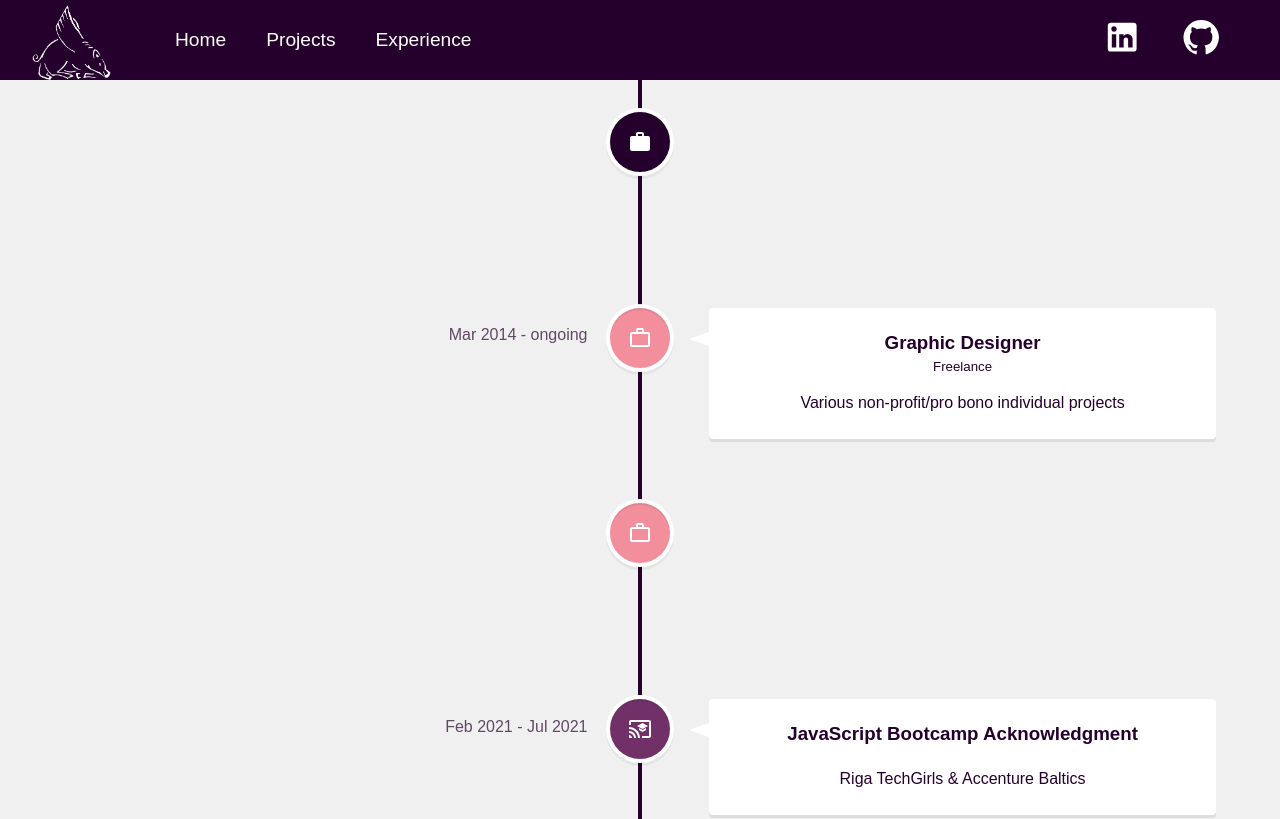
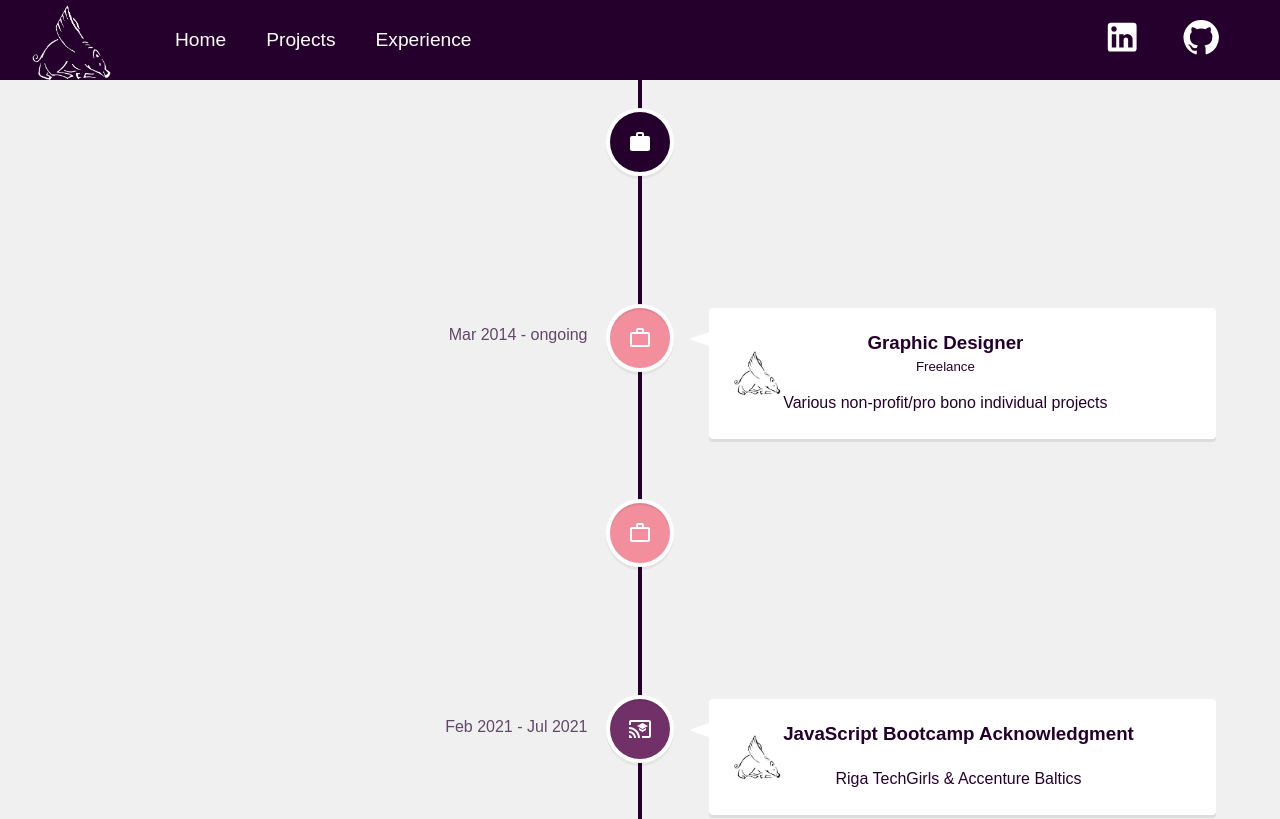
Before and after one commit to SabineZilde/Portfolio-project, a React (Create React App) app: page /experience in a window 1280 px wide. Shown: the top 819 px of the page. Built offline with nearby package versions, Linux system fonts and the light colour scheme.

Commit message:
feat: try out logo possition  in exp page

```diff
--- a/src/pages/Experience.jsx
+++ b/src/pages/Experience.jsx
@@ -10,6 +10,7 @@ import InternshipIcon from '@mui/icons-material/WorkOutline'
 import CastForEducationIcon from '@mui/icons-material/CastForEducation';
 import "../styles/Experience.css";
 import { ExperienceList } from '../helpers/ExperienceList';
+import logo from '../assets/icon.jpg'
 
 function Experience() {
   const toggleColor = (type) => {
@@ -50,9 +51,14 @@ function Experience() {
               contentArrowStyle={{ borderRight: '20px solid #fff' }}
               key={idx}
             >
-              <h3 className="vertical-timeline-element-title">{experience.title}</h3>
-              <h5 className="vertical-timeline-element-subtitle">{experience.subtitle}</h5>
-              <p>{experience.company}</p>
+              <div style={{ display: 'flex', alignItems: 'center'}}>
+                <img src={logo} alt="" style={{ height: '50px' }} />
+                <div style={{ display: 'flex', flexDirection: 'column', justifyContent: 'center'}}>
+                  <h3 className="vertical-timeline-element-title">{experience.title}</h3>
+                  <h5 className="vertical-timeline-element-subtitle">{experience.subtitle}</h5>
+                  <p>{experience.company}</p>
+                </div>
+              </div>
             </VerticalTimelineElement>
           )
         })}
```
